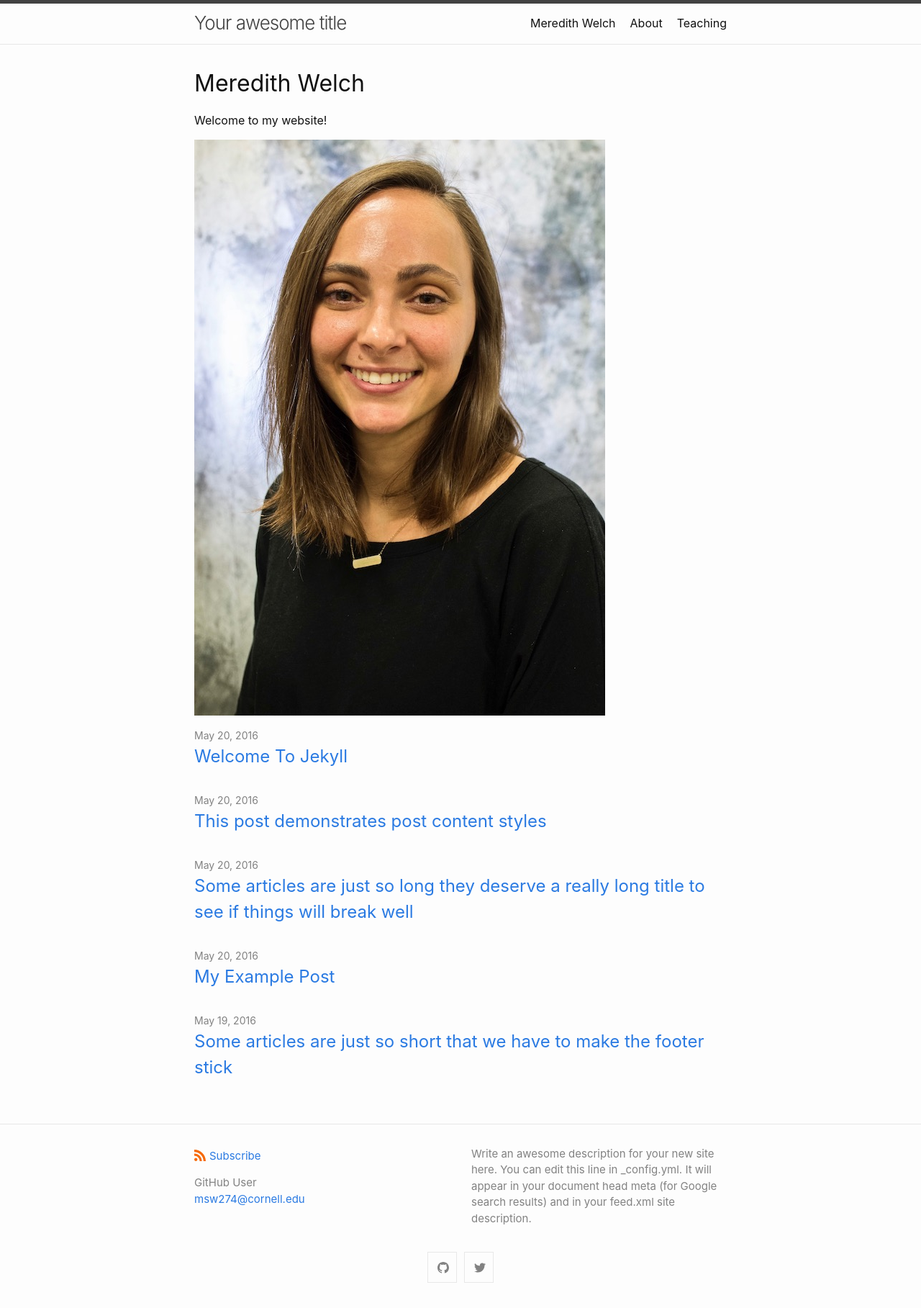
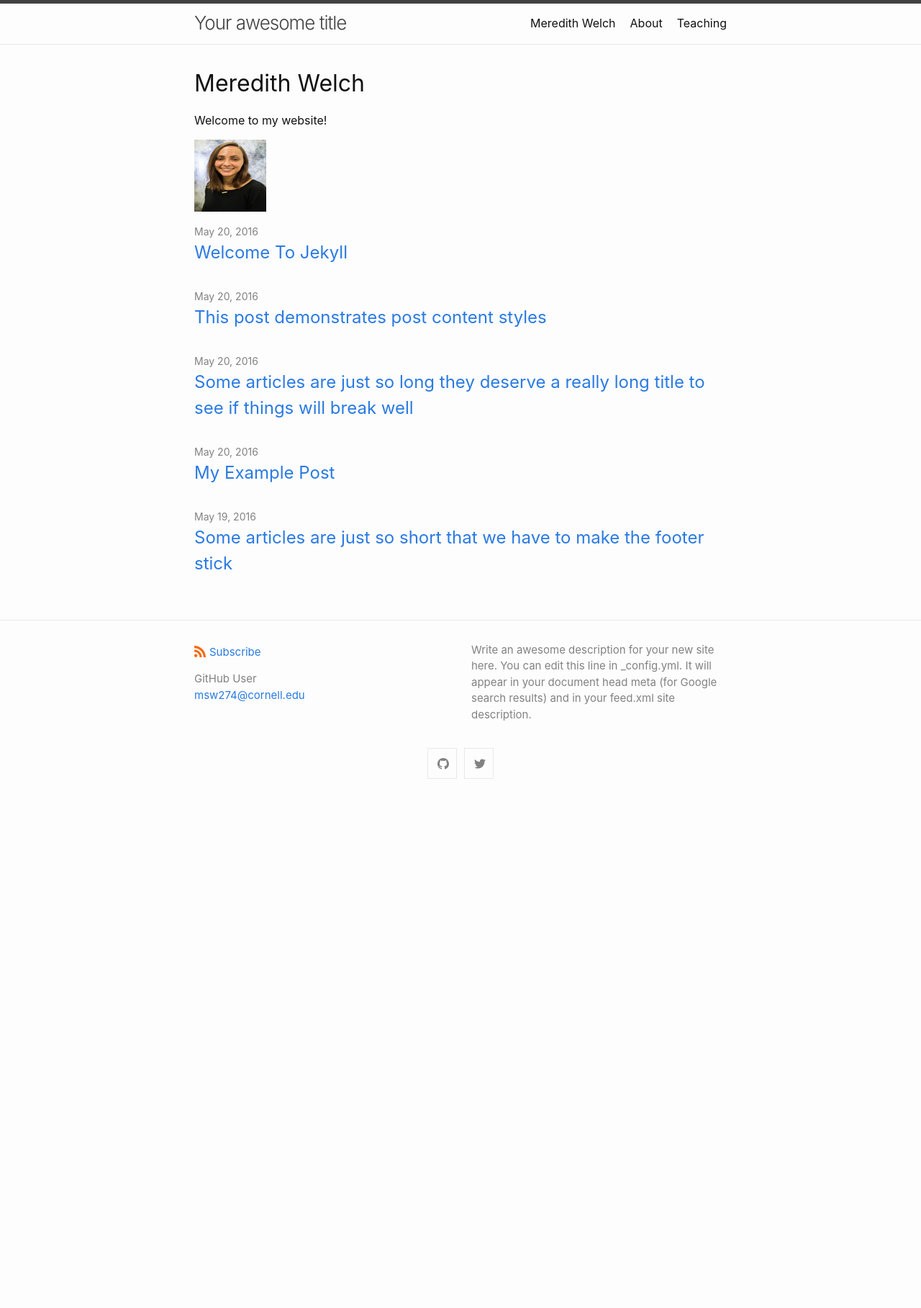
Before and after one commit to mswelch/mswelch.github.io, a Jekyll site: the page built from index.md, in a window 1280 px wide. Shown: the whole page at 72% size. Built offline with Jekyll 4.4.1, drawn with Linux system fonts in a browser that asks for light colours; after the commit the page ends 1117 px from its top, so only the background shows below that.

Commit message:
Update index.md

```diff
--- a/index.md
+++ b/index.md
@@ -12,4 +12,4 @@ permalink: /
 
 Welcome to my website!
 
-<img src="{{ site.url }}{{ site.baseurl }}/assets/headshot.jpg">
+<img src="{{ site.url }}{{ site.baseurl }}/assets/headshot.jpg" width="100" height="100">
```
